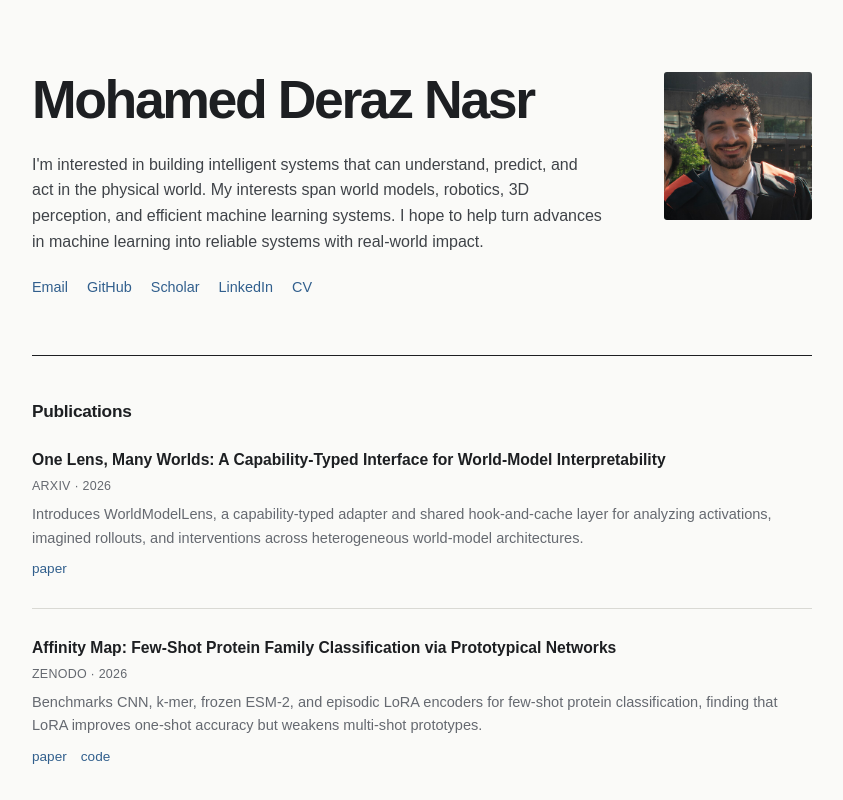
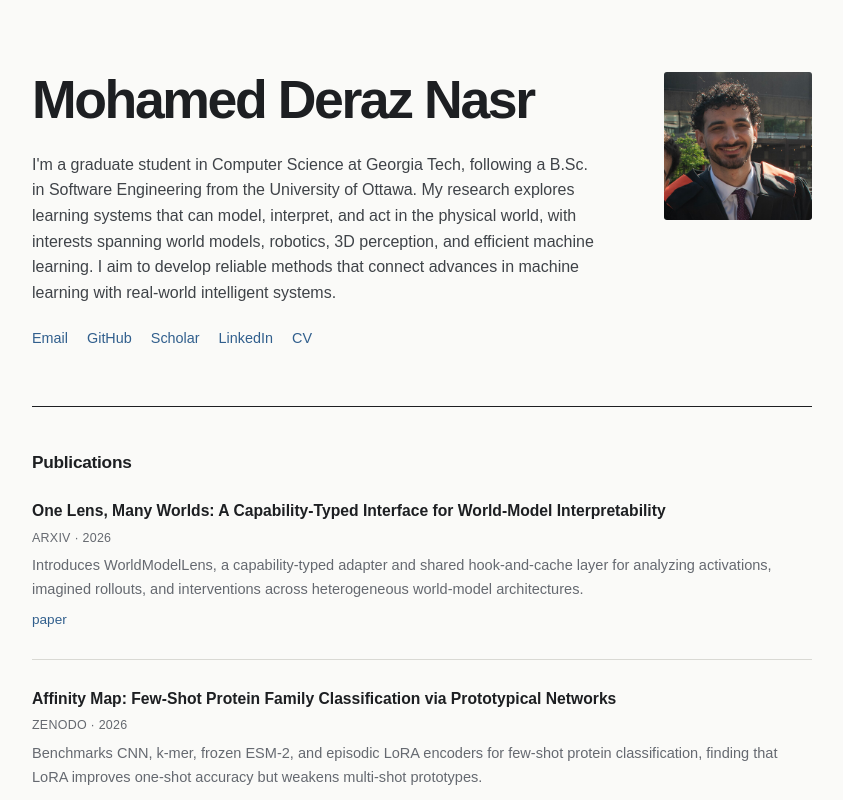
Before and after one commit to MDerazNasr/mderaznasr.github.io, a Next.js app: page / in a window 1280 px wide. Shown: the top 800 px of the page, without its empty margins (218-1061 px from the left). Built offline with nearby package versions, Linux system fonts and the light colour scheme.

Commit message:
Refine research bio

```diff
--- a/app/page.tsx
+++ b/app/page.tsx
@@ -72,11 +72,13 @@ export default function Home() {
         <div className="masthead-copy">
           <h1>Mohamed Deraz Nasr</h1>
           <p className="intro-text">
-            I&apos;m interested in building intelligent systems that can
-            understand, predict, and act in the physical world. My interests
-            span world models, robotics, 3D perception, and efficient machine
-            learning systems. I hope to help turn advances in machine learning
-            into reliable systems with real-world impact.
+            I&apos;m a graduate student in Computer Science at Georgia Tech,
+            following a B.Sc. in Software Engineering from the University of
+            Ottawa. My research explores learning systems that can model,
+            interpret, and act in the physical world, with interests spanning
+            world models, robotics, 3D perception, and efficient machine
+            learning. I aim to develop reliable methods that connect advances
+            in machine learning with real-world intelligent systems.
           </p>
           <nav aria-label="Profiles and contact">
             <EmailCopyButton />
```
